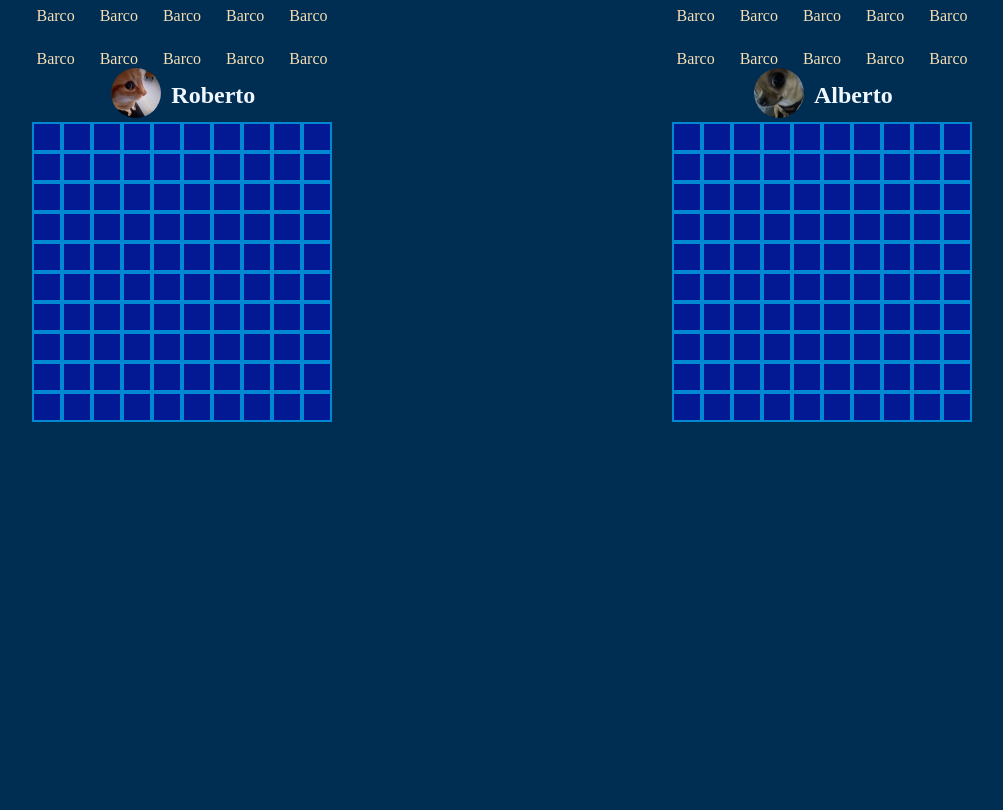
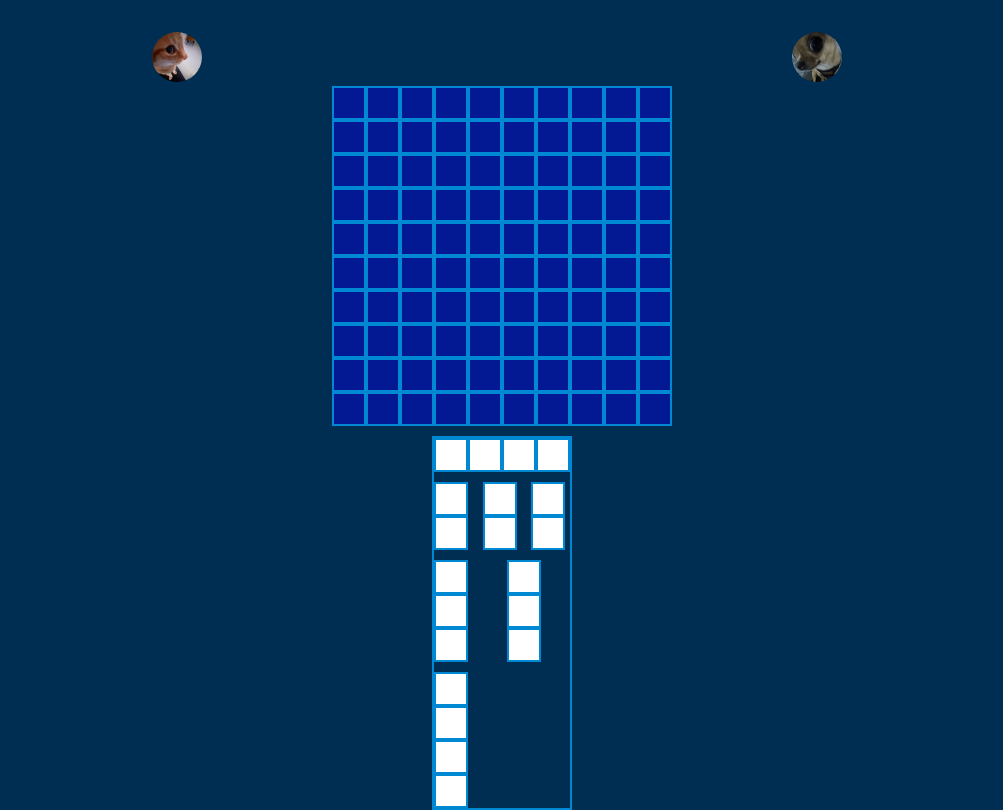
Before and after one commit to OmegaGinga/battleship, a website built with webpack: page src/template.html in a window 1280 px wide. Shown: the part 67-877 px from the top of the page, without its empty margins (138-1141 px from the left). Before the commit the page ends 800 px from the top, so only its background shows below. Built offline with nearby package versions, Linux system fonts and the light colour scheme.

Commit message:
Improved player module with functions Created a boardRenderer module Added logic for ship attack Added logic for ship and board display

```diff
--- /dev/null
+++ b/src/boardRenderer.js
@@ -0,0 +1,90 @@
+const { Player } = require('./player.js');
+
+function renderBoard(player){
+    const playerBoard = player.getPlayerBoard();
+    const gameBoard = document.querySelector('.game-board');
+    const board = document.createElement('div');
+    const shipsPlaceContainer = document.querySelector('.ship-place-container');
+    const shipsContainer = document.createElement('div');
+    const shipsContainer1 = document.createElement('div');
+    const shipsContainer2 = document.createElement('div');
+    const shipsContainer3 = document.createElement('div');
+    const shipsContainer4 = document.createElement('div');
+    const ships = [1, 1, 1, 1, 2, 2, 2, 3, 3, 4];
+    let count = 0;
+
+    shipsContainer.classList.add('ships-container');
+    shipsContainer1.classList.add('ships-container1');
+    shipsContainer2.classList.add('ships-container2');
+    shipsContainer3.classList.add('ships-container3');
+    shipsContainer4.classList.add('ships-container4');
+    board.classList.add('board');
+
+    gameBoard.appendChild(board);
+    shipsPlaceContainer.appendChild(shipsContainer);
+    shipsContainer.appendChild(shipsContainer1);
+    shipsContainer.appendChild(shipsContainer2);
+    shipsContainer.appendChild(shipsContainer3);
+    shipsContainer.appendChild(shipsContainer4);
+
+    playerBoard.nodes.forEach((node) => {
+        const cell = document.createElement('div');
+
+        cell.classList.add(`pos_${node.x}_${node.y}`, 'cell', 'click-pointer', 'drop-zone');
+        board.appendChild(cell);
+
+        cell.addEventListener('click', function handleClick(){
+            const result = player.receiveAttack(node.x, node.y);
+
+            if (result === 'Hit') {
+                cell.classList.add('hit');
+            } else if (result === 'Missed') {
+                cell.classList.add('missed');
+                cell.textContent = 'X';
+            }
+
+            cell.removeEventListener('click', handleClick);
+            cell.style.pointerEvents = 'none';
+        });
+
+    });
+
+    ships.forEach((shipLength) => {
+        const shipDiv = document.createElement('div');
+        shipDiv.classList.add('shipDiv', 'vertical', `length_${shipLength}`);
+
+        for (let i = 0; i < shipLength; i++) {
+            const ship = document.createElement('div');
+            ship.classList.add('ship', 'draggable');
+            shipDiv.appendChild(ship);
+        }
+
+        shipDiv.addEventListener('click', () => {
+            if (shipDiv.classList.contains('horizontal')){
+                shipDiv.classList.remove('horizontal');
+                shipDiv.classList.add('vertical');
+            } else {
+                shipDiv.classList.remove('vertical');
+                shipDiv.classList.add('horizontal');
+            }
+        })
+
+        if(shipLength === 1){
+            shipsContainer1.appendChild(shipDiv);
+        } else if (shipLength === 2){
+            shipsContainer2.appendChild(shipDiv);
+        } else if (shipLength === 3){
+            shipsContainer3.appendChild(shipDiv);
+        } else if (shipLength === 4){
+            shipsContainer4.appendChild(shipDiv);
+        }
+    });
+
+
+
+
+};
+
+module.exports = {
+    renderBoard,
+}
--- a/src/index.js
+++ b/src/index.js
@@ -5,8 +5,7 @@ import "./styles.css";
 const { Ship } = require('./ship.js');
 const { GameBoard } = require('./gameboard.js');
 const { Player } = require('./player.js');
-const { ComputerPlayer } = require('./com.js');
-const { renderBoard } = require('./playerRender.js');
+const { renderBoard } = require('./boardRenderer.js');
 
-renderBoard('game-board1');
-renderBoard('game-board2');
+const player1 = Player();
+renderBoard(player1);
--- a/src/player.js
+++ b/src/player.js
@@ -1,15 +1,55 @@
 const { GameBoard } = require('./gameboard.js');
 
-const Player = () => {
+const Player = (name, isReady = false) => {
     const playerBoard = GameBoard();
     playerBoard.generateBoard();
 
+    let playerName = name;
+    let readyStatus = isReady;
+
+    function getName(){
+        return playerName;
+    };
+
+    function setName(newName) {
+        playerName = newName;
+    };
+
+    function getPlayerBoard(){
+        return playerBoard;
+    };
+
+    function playerIsReady(){
+        readyStatus = true;
+    };
+
+    function isPlayerReady() {
+        return readyStatus;
+    };
+
+    function getShips() {
+        return playerBoard.availableShipsLeft();
+    };
+
+    function allShipsSunk() {
+        return !playerBoard.availableShipsLeft();
+    }
+
+    function receiveAttack(x,y){
+        return playerBoard.receiveAttack(x,y);
+    }
 
     return {
-        playerBoard,
+        getName,
+        setName,
+        getPlayerBoard,
+        playerIsReady,
+        isPlayerReady,
+        getShips,
+        allShipsSunk,
+        receiveAttack,
     }
 }
-
 
 module.exports = {
     Player,
--- a/src/playerRender.js
+++ /dev/null
@@ -1,48 +0,0 @@
-const { Ship } = require('./ship.js');
-const { GameBoard } = require('./gameboard.js');
-const { Player } = require('./player.js');
-
-// Start GUI
-
-// At start everything is clean except the title of the game.
-
-function renderBoard(board){
-
-
-    const player = Player();
-
-    const playerNodes = player.playerBoard.nodes;
-
-    const gameBoard = document.querySelector(`.${board}`);
-
-    let gameFinished = false;
-
-    playerNodes.forEach((node)=>{
-        const div = document.createElement('div');
-        div.classList.add(`${node.x}-${node.y}`, 'board-grid', 'board-grid-hover');
-        gameBoard.appendChild(div);
-
-        div.addEventListener('click',(event) => {
-            if(player.playerBoard.availableShipsLeft() === false){
-                gameFinished = true;
-                event.preventDefault();
-            }else{
-                const attackStatus = player.playerBoard.receiveAttack(node.x, node.y);
-                if (attackStatus === 'Missed') {
-                    div.textContent = 'X';
-                } else if(attackStatus === 'Hit' || attackStatus === 'Sunk'){
-                    div.style.background = 'red';
-                }
-
-                div.classList.remove('board-grid-hover');
-                div.classList.add('board-grid-unhover');
-                console.log(attackStatus);
-            }
-        })
-    });
-
-}
-
-module.exports = {
-    renderBoard,
-}
--- a/src/styles.css
+++ b/src/styles.css
@@ -90,3 +90,92 @@ body {
     grid-template-rows: repeat(2,1fr);
     gap: 25px;
   }
+
+  .board{
+    display: grid;
+    grid-template-columns: repeat(10, 1fr);
+    grid-template-rows: repeat(10, 1fr);
+  }
+  .cell{
+    border: 2px solid #0088D2;
+    background-color: #021993;
+    width: 30px;
+    height: 30px;
+    display: flex;
+    justify-content: center;
+    align-items: center;
+  }
+
+  .hit {
+    background-color: red;
+  }
+
+  .missed {
+      text-align: center;
+      font-weight: bold;
+  }
+
+  .click-pointer:hover{
+    cursor: pointer;
+  }
+
+  .ship-place-container{
+    display: flex;
+    justify-content: space-around;
+  }
+
+  .ships-container {
+    margin-top: 10px;
+    display: flex;
+    flex-direction: column;
+    border: 2px solid #0088D2;
+    gap: 10px;
+}
+
+  .ships-container1 {
+    display: grid;
+    grid-template-columns: repeat(4, 1fr);
+    grid-template-rows: repeat(1, 1fr);
+  }
+
+  .ships-container2 {
+    display: grid;
+    grid-template-columns: repeat(3, 1fr);
+    grid-template-rows: repeat(1, 1fr);
+    gap: 10px;
+  }
+  .ships-container3 {
+    display: grid;
+    grid-template-columns: repeat(2, 1fr);
+    grid-template-rows: repeat(1, 1fr);
+    gap: 10px;
+  }
+
+  .ships-container4 {
+    display: grid;
+    grid-template-columns: repeat(1, 1fr);
+    grid-template-rows: repeat(1, 1fr);
+  }
+
+.shipDiv {
+    display: flex;
+    align-items: center;
+    justify-content: center;
+    width: fit-content;
+    height: fit-content;
+}
+
+.ship {
+    background-color: white;
+    border: 2px solid #0088D2;
+    width: 30px;
+    height: 30px;
+}
+
+.horizontal {
+    flex-direction: row;
+}
+
+.vertical {
+    flex-direction: column;
+}
--- a/src/template.html
+++ b/src/template.html
@@ -14,31 +14,11 @@
             <div class="fleet1">
                     <h2 class="player-fleet-text">FLEET</h2>
                     <div class="fleet">
-                        <div>Barco</div>
-                        <div>Barco</div>
-                        <div>Barco</div>
-                        <div>Barco</div>
-                        <div>Barco</div>
-                        <div>Barco</div>
-                        <div>Barco</div>
-                        <div>Barco</div>
-                        <div>Barco</div>
-                        <div>Barco</div>
                     </div>
             </div>
             <div class="fleet2">
                     <h2 class="player-fleet-text">FLEET</h2>
                     <div class="fleet">
-                        <div>Barco</div>
-                        <div>Barco</div>
-                        <div>Barco</div>
-                        <div>Barco</div>
-                        <div>Barco</div>
-                        <div>Barco</div>
-                        <div>Barco</div>
-                        <div>Barco</div>
-                        <div>Barco</div>
-                        <div>Barco</div>
                     </div>
             </div>
         </div>
@@ -49,7 +29,7 @@
                     <img src="./resources/gato.jpg" alt="gato mirón">
                 </div>
                 <div class="player-name">
-                    <h2 class="name">Roberto</h2>
+                    <h2 class="name"></h2>
                 </div>
             </div>
 
@@ -58,15 +38,15 @@
                     <img src="./resources/perro.jpg" alt="perro mirón">
                 </div>
                 <div class="player-name">
-                    <h2 class="name">Alberto</h2>
+                    <h2 class="name"></h2>
                 </div>
             </div>
         </div>
 
         <div class="game-board">
-            <div class="game-board1"></div>
-            <div class="game-board2"></div>
         </div>
+
+        <div class="ship-place-container"></div>
     </div>
 </body>
 </html>
```
